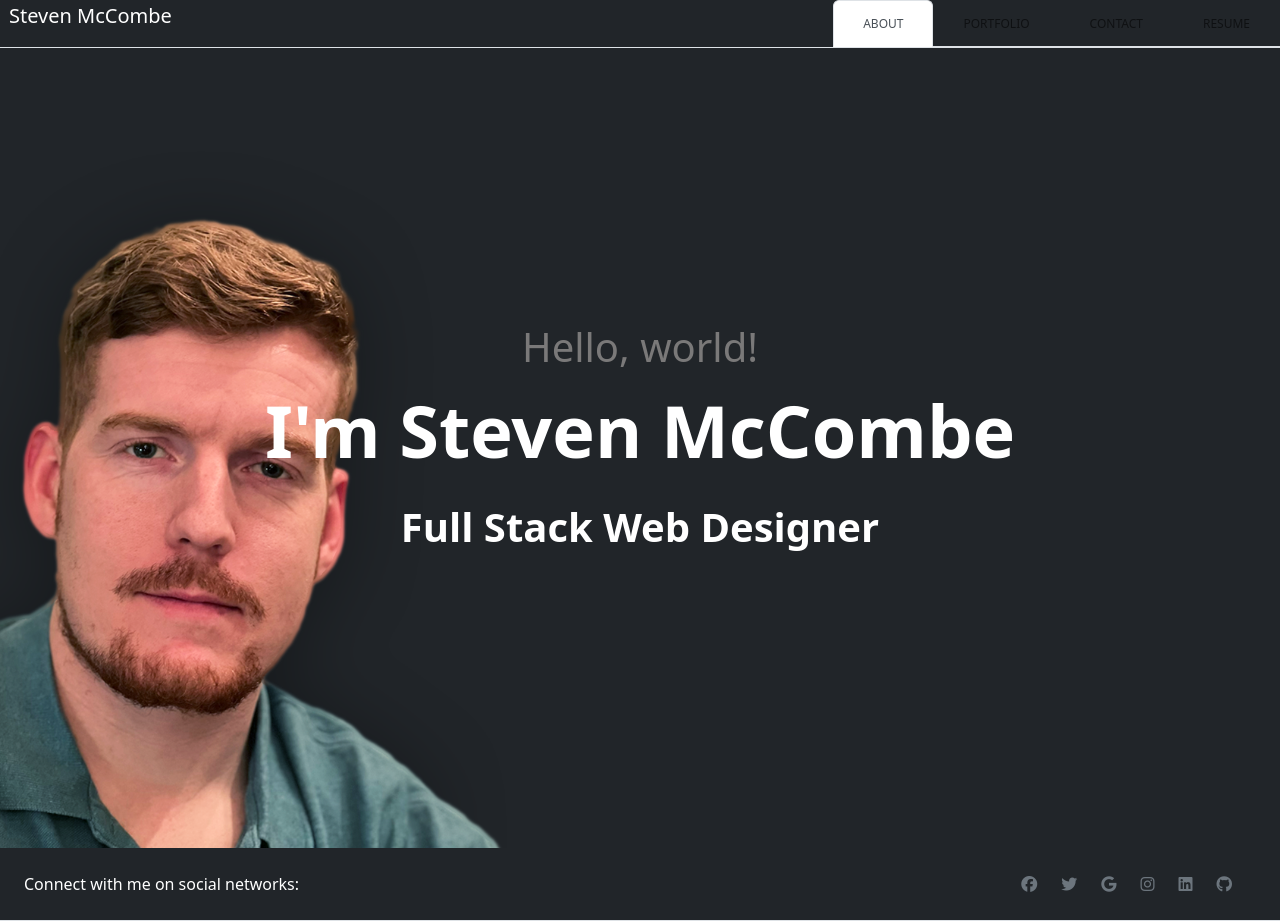
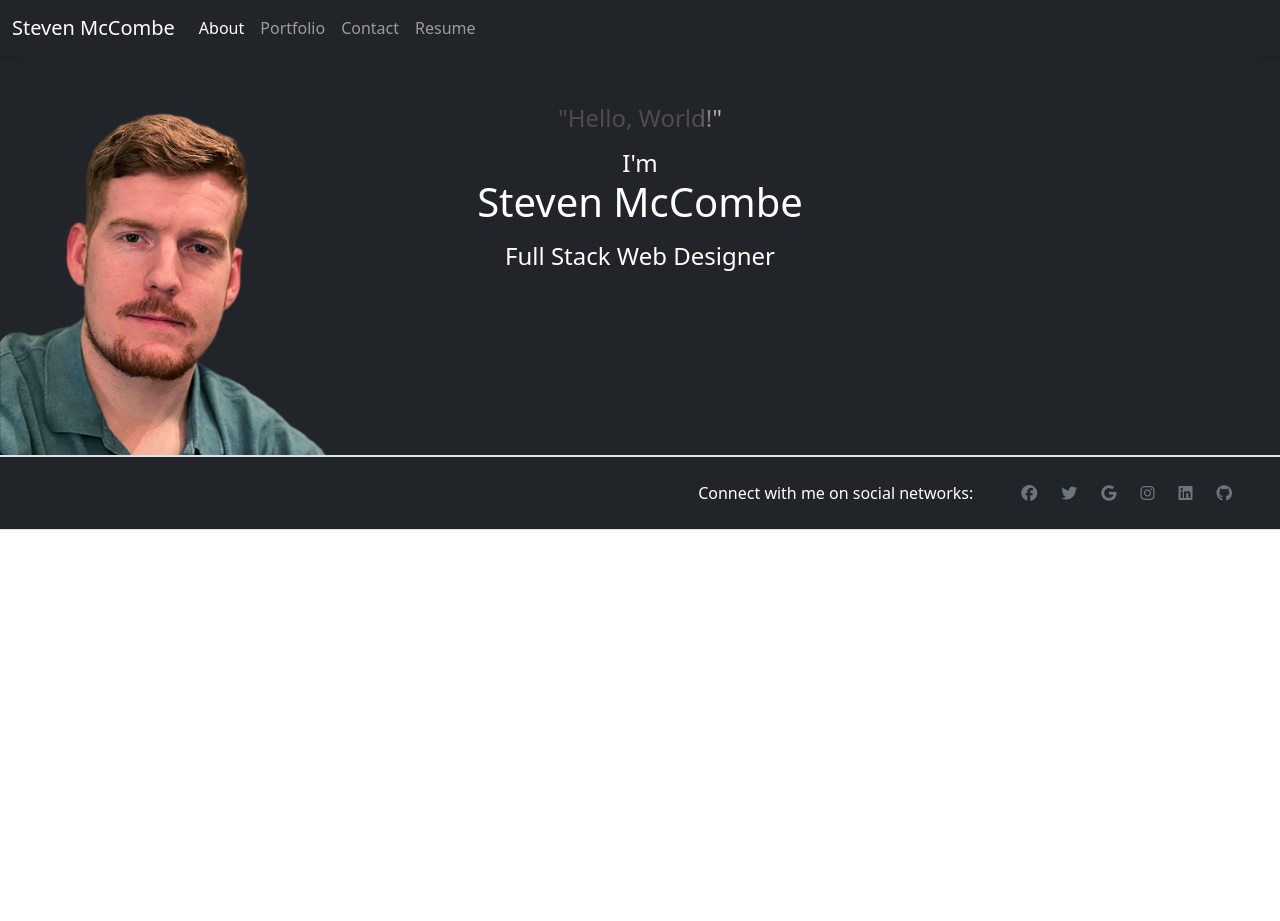
Before and after one commit to Steven-McCombe/portfoliosteven, a React (Create React App) app: page / in a window 1280 px wide. After the commit the page ends 800 px from the top, so only its background shows below. Built offline with nearby package versions, Linux system fonts and the light colour scheme.

Commit message:
Added header

```diff
--- a/src/components/Card.js
+++ b/src/components/Card.js
@@ -7,13 +7,13 @@ export default function Card(props) {
   };
 
     return (
-        <div className='d-flex flex-wrap'>
+        <div className='d-flex flex-wrap '>
       {props.projects.map(item => (
         <div className="card m-3 bg-light p-2 shadow-sm" key={item.id} style={cardStyle}>
   <div className="bg-image">
   <img
     src={ item.image}
-    className="img-fluid h-100 w-100 rounded shadow-sm"
+    className="img-fluid h-100 w-100 rounded shadow-sm "
     alt="Sample"
   />
 </div>
--- a/src/components/Footer.js
+++ b/src/components/Footer.js
@@ -4,8 +4,8 @@ import { MDBFooter, MDBIcon } from 'mdb-react-ui-kit';
 
 function Footer() {
   return (
-<MDBFooter bgColor='dark' className='text-center text-lg-start '>
-      <section className='d-flex justify-content-center justify-content-lg-between p-4 border-bottom'>
+<MDBFooter bgColor='dark' className='text-center text-lg-start border-top w-100'>
+      <section className='d-flex justify-content-end p-4 border-bottom'>
         <div className='me-5 d-none d-lg-block'>
           <span className = "color-w" >Connect with me on social networks:</span>
         </div>
--- a/src/components/Form.js
+++ b/src/components/Form.js
@@ -50,16 +50,16 @@ function FormHandler() {
 
   return (
       <Container>
-          <h1>Contact Me</h1>
+          <h1 className="text-center m-3">Contact Me</h1>
       <Form className="form">
-        <input className='bg-dark rounded color-w p-1'
+        <input className='bg-light rounded color-w p-1'
           value={email}
           name="email"
           onChange={handleInputChange}
           type="email"
           placeholder="Email"
         />
-        <input className='bg-dark rounded color-w p-1'
+        <input className='bg-light rounded color-w p-1'
           value={userName}
           name="userName"
           onChange={handleInputChange}
@@ -67,7 +67,7 @@ function FormHandler() {
           placeholder="Name"
               />
         <div className = "d-flex flex-column">
-        <textarea className='my-3 bg-dark rounded color-w p-1'
+        <textarea className='my-3 bg-light rounded color-w p-1'
           value={Message}
           name="Message"
           onChange={handleInputChange}
--- a/src/components/Header.js
+++ b/src/components/Header.js
@@ -1,9 +1,31 @@
 import React from 'react';
+import backgroundImage from "./assets/images/profilepicture.png"
 
+
+const backgroundStyles = {
+  backgroundImage: `url(${backgroundImage})`,
+  height: '400px'
+};
 
 function Header() {
   return (
-<></>
+    <header>
+      <div
+        className='p-5 text-center img-fluid border-bottom'
+        style={ backgroundStyles}
+    >
+      <div >
+        <div className='d-flex justify-content-center align-items-center h-100 '>
+          <div className='text-white'>
+            <h4 className='mb-3 typer'>"Hello, World!"</h4>
+            <h4 className='mb-0 '>I'm</h4>
+            <h1 className='mb-3 '>Steven McCombe</h1>
+            <h4 className='mb-3 '>Full Stack Web Designer</h4>
+          </div>
+        </div>
+      </div>
+    </div>
+  </header>
   );
 }
 
--- a/src/components/NavTabs.js
+++ b/src/components/NavTabs.js
@@ -1,60 +1,58 @@
-import React from 'react';
+import React, { useState } from 'react';
 import "./styles/Theme.css"
+import {
+  MDBNavbar,
+  MDBContainer,
+  MDBIcon,
+  MDBNavbarNav,
+  MDBNavbarItem,
+  MDBNavbarLink,
+  MDBNavbarToggler,
+  MDBNavbarBrand,
+  MDBCollapse
+} from 'mdb-react-ui-kit';
 
 // Here we are using object destructuring assignment to pluck off our variables from the props object
 // We assign them to their own variable names
 function NavTabs({ currentPage, handlePageChange }) {
+
+  const [showNavColorSecond, setShowNavColorSecond] = useState(false);
+
+
   return (
-    <header className="nav nav-tabs justify-content-between bg-dark">
-
-      <h5>Steven McCombe</h5>
-
-        <ul className="nav nav-tabs justify-content-end bg-dark ">
-
-      <li className="nav-item">
-        <a
-          href="#about"
-          onClick={() => handlePageChange('About')}
-          // This is a conditional (ternary) operator that checks to see if the current page is "About"
-          // If it is, we set the current page to 'nav-link-active', otherwise we set it to 'nav-link'
-          className={currentPage === 'About' ? 'nav-link active' : 'nav-link'}
-        >
-          About
-        </a>
-      </li>
-      <li className="nav-item">
-        <a
-          href="#portfolio"
-          onClick={() => handlePageChange('Portfolio')}
-          // Check to see if the currentPage is `Portfolio`, and if so we use the active link class from bootstrap. Otherwise, we set it to a normal nav-link
-          className={currentPage === 'Portfolio' ? 'nav-link active' : 'nav-link'}
-        >
-          Portfolio
-        </a>
-      </li>
-      <li className="nav-item">
-        <a
-          href="#contact"
-          onClick={() => handlePageChange('Contact')}
-          // Check to see if the currentPage is `Contact`, and if so we use the active link class from bootstrap. Otherwise, we set it to a normal nav-link
-          className={currentPage === 'Contact' ? 'nav-link active' : 'nav-link'}
-        >
-          Contact
-        </a>
-      </li>
-      <li className="nav-item">
-        <a
-          href="#Resume"
-          onClick={() => handlePageChange('Resume')}
-          // Check to see if the currentPage is `Resume`, and if so we use the active link class from bootstrap. Otherwise, we set it to a normal nav-link
-          className={currentPage === 'Blog' ? 'nav-link active' : 'nav-link'}
-        >
-          Resume
-        </a>
-        </li>
-    </ul>
-    </header>
-
+<MDBNavbar expand='lg' dark bgColor='dark'>
+        <MDBContainer fluid>
+          <MDBNavbarBrand >Steven McCombe</MDBNavbarBrand>
+          <MDBNavbarToggler
+            type='button'
+            data-target='#navbarColor02'
+            aria-controls='navbarColor02'
+            aria-expanded='false'
+            aria-label='Toggle navigation'
+            onClick={() => setShowNavColorSecond(!showNavColorSecond)}
+          >
+            <MDBIcon icon='bars' fas />
+          </MDBNavbarToggler>
+          <MDBCollapse show={showNavColorSecond} navbar id='navbarColor02'>
+            <MDBNavbarNav className='me-auto mb-2 mb-lg-0'>
+              <MDBNavbarItem className='active'>
+                <MDBNavbarLink aria-current='page' href='#about' onClick={() => handlePageChange('About')} className={currentPage === 'About' ? 'nav-link active' : 'nav-link'}>
+                  About
+                </MDBNavbarLink>
+              </MDBNavbarItem>
+              <MDBNavbarItem>
+                <MDBNavbarLink href='#portfolio' onClick={() => handlePageChange('Portfolio')} className={currentPage === 'Portfolio' ? 'nav-link active' : 'nav-link'}>Portfolio</MDBNavbarLink  >
+              </MDBNavbarItem>
+              <MDBNavbarItem>
+                <MDBNavbarLink href='#contact'onClick={() => handlePageChange('Contact')} className={currentPage === 'Contact' ? 'nav-link active' : 'nav-link'}>Contact</MDBNavbarLink>
+              </MDBNavbarItem>
+              <MDBNavbarItem>
+                <MDBNavbarLink href='#resume'onClick={() => handlePageChange('Resume')} className={currentPage === 'Resume' ? 'nav-link active' : 'nav-link'}>Resume</MDBNavbarLink>
+              </MDBNavbarItem>
+            </MDBNavbarNav>
+          </MDBCollapse>
+        </MDBContainer>
+      </MDBNavbar>
   );
 }
 
--- a/src/components/pages/About.js
+++ b/src/components/pages/About.js
@@ -1,23 +1,14 @@
 import React from 'react';
 import "../styles/About.css"
+import Header from "../Header"
 import backgroundImage from "../assets/images/profpic.png"
 export default function About() {
   const backgroundStyles = {
     backgroundImage: `url(${backgroundImage})`
   };
   return (
-    <div id="hero" className="hero route bg-image" style={backgroundStyles}>
-    <div className="overlay-itro"></div>
-    <div className="hero-content display-table">
-      <div className="table-cell">
-        <div className="container">
-          <p className="display-6 color-d">Hello, world!</p>
-          <h1 className="hero-title mb-4">I'm Steven McCombe</h1>
-          <p className="hero-subtitle"><span>Full Stack Web Designer</span></p>
-        </div>
+    <div>
+    <Header></Header>
       </div>
-    </div>
-
-    </div>
   );
 }
--- a/src/components/pages/Contact.js
+++ b/src/components/pages/Contact.js
@@ -1,11 +1,10 @@
 import React from 'react';
 import Form from "../Form"
 import { Container } from "react-bootstrap"
-import Footer from "../Footer"
 export default function Contact() {
   return (
 <div>
-    <Container>
+    <Container style={{ height: '88vh' }}>
       <Form />
     </Container>
     </div>
--- a/src/components/styles/Theme.css
+++ b/src/components/styles/Theme.css
@@ -32,3 +32,23 @@ height: 25rem;
     margin-bottom: 5px;
     width: 100%;
   }
+
+.typer {
+    padding: 0px;
+    background: linear-gradient(to right, hsl(0, 0%, 30%) 0, hsl(0, 0%, 100%) 10%, hsl(0, 0%, 30%) 20%);
+    -webkit-background-clip: text;
+    -webkit-text-fill-color: transparent;
+    animation: shine 10s infinite linear;
+  }
+
+  @keyframes shine {
+    0% {
+      background-position: 0;
+    }
+    60% {
+      background-position: 600px;
+    }
+    100% {
+      background-position: 600px;
+    }
+  }
```
Also changed, not shown: src/components/assets/images/profilepicture.jpg (deleted), src/components/assets/images/profilepicture.png (added).
